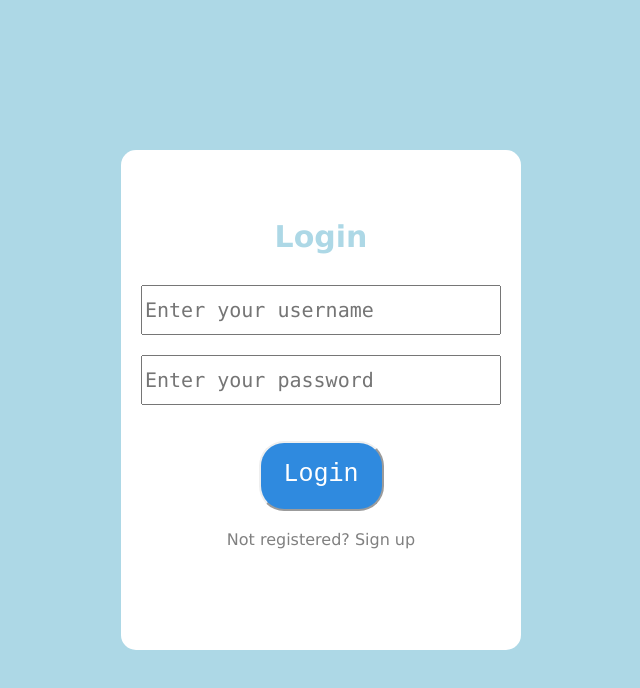
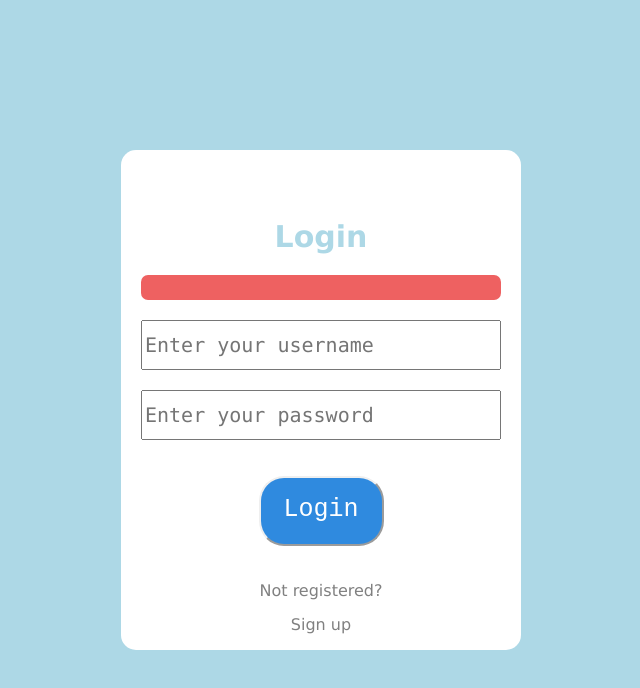
Before and after one commit to PeterChou1/BudgetTracker, a React (Create React App) app in the folder client/: page / in a window 1280 px wide. Shown: the top 688 px of the page, without its empty margins (319-959 px from the left). Built offline with nearby package versions, Linux system fonts and the light colour scheme.

Commit message:
Added sanitization

```diff
--- a/client/src/components/Login/Login.js
+++ b/client/src/components/Login/Login.js
@@ -29,7 +29,7 @@ const titleStyle = {
   color: "lightblue",
   fontSize: "30px",
   marginTop: "70px",
-  marginBottom:"30px"
+  marginBottom:"20px"
 };
 const textStyle = {
   fontSize: "20px",
@@ -40,6 +40,7 @@ const textStyle = {
   fontFamily: '"Lucida Console", "Courier New", monospace'
 }
 const Login = () => {
+  const error = React.createRef();
   const history = useHistory();
   const [formState, setFormState] = useState({
     login: true,
@@ -47,31 +48,43 @@ const Login = () => {
     username: ''
   });
   const [login] = useMutation(LOGIN_MUTATION, {
-    variables: {
-      username: formState.username,
-      password: formState.password
-    },
     onCompleted: (val) => {
         console.log(val);
         history.push('/items');
     }
   });
   const [signup] = useMutation(SIGNUP_MUTATION, {
-    variables: {
-      username: formState.username,
-      password: formState.password
-    },
     onCompleted: (val) => {
       console.log(val);
       history.push('/items');
     }
   });
+  function filterEmpty(e) {
+    if (!(formState.username && formState.password)) {
+      error.current.innerHTML = "Login or password are empty";
+    } else {
+      if (formState.login) {
+        login({    variables: {
+          username: formState.username,
+          password: formState.password
+        },});
+      }
+      else {
+        signup({    variables: {
+          username: formState.username,
+          password: formState.password
+        },});
+      }
+    }
+  }
   return (
-    <div class="sign-page">
+    <div className="main-page">
+      <div className="sign-page">
         <h4 className="mv3" style={titleStyle}>
           {formState.login ? 'Login' : 'Sign Up'}
         </h4>
         <div className="flex flex-column">
+          <div id="error-box" ref={error}></div>
           <input
             value={formState.username}
             style={textStyle}
@@ -98,24 +111,26 @@ const Login = () => {
           />
         </div>
         <div className="flex mt3"></div>
-        <div class="button-placeholder">
+          <div className="button-placeholder">
             <button
               className="pointer mr2 button login"
-            onClick={formState.login ? login : signup}
+              onClick={filterEmpty}
             >
               {formState.login ? 'Login' : 'Sign up'}
             </button>
-          <div class="text-holder" style = {{marginTop:"20px"}}>
-          <p2>{formState.login ? "Not registered? " : "Already have an account? "}</p2>
-          <p2 class="change-window" onClick={(e) =>
+            <div className="text-holder" style = {{marginTop:"20px"}}>
+            <p>{formState.login ? "Not registered? " : "Already have an account? "}</p>
+            <p className="change-window" onClick={(e) =>
               setFormState({
                 ...formState,
                 login: !formState.login
-            })}>{formState.login ? "Sign up" : "Log in"}</p2>
+              })}>{formState.login ? "Sign up" : "Log in"}</p>
             </div>
 
           </div>
       </div>
+    </div>
+
   );
 };
 
--- a/client/src/styles/Login.css
+++ b/client/src/styles/Login.css
@@ -1,10 +1,10 @@
-body {
+.main-page {
     background-color: lightblue;
     display: flex;
     justify-content: center;
     min-height: 100vh;
     align-items: center;
-  }
+}
 .sign-page{
     background-color: white;
     width: 400px;
@@ -21,6 +21,16 @@ body {
     color: white;
     border-radius: 25px;
 }
+#error-box{
+    background-color: rgb(238, 97, 97);
+    color: darkred;
+    text-align: center;
+    margin-left:20px;
+    margin-right:20px;
+    margin-bottom:20px;
+    height: 25px;
+    border-radius: 7px;
+}
 .sign-page .change-window:hover {
     color:rgb(43, 42, 42);
     text-decoration: underline;
```
Lines whose indentation alone changed are shown as unchanged.
